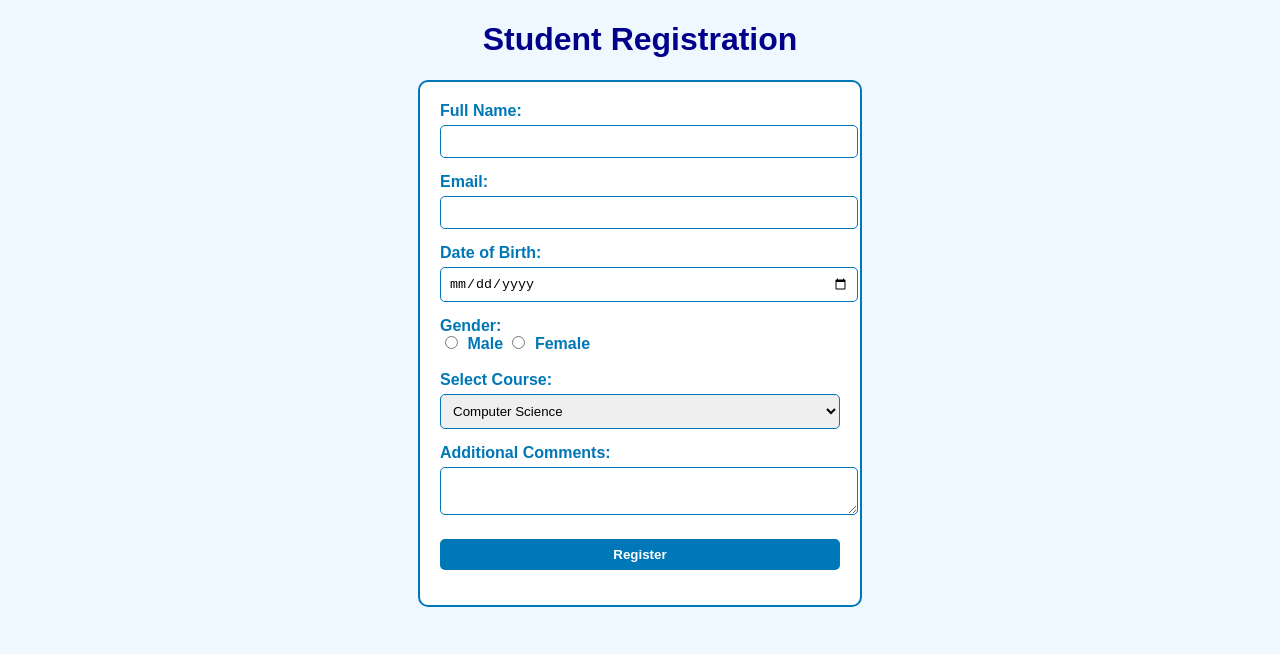
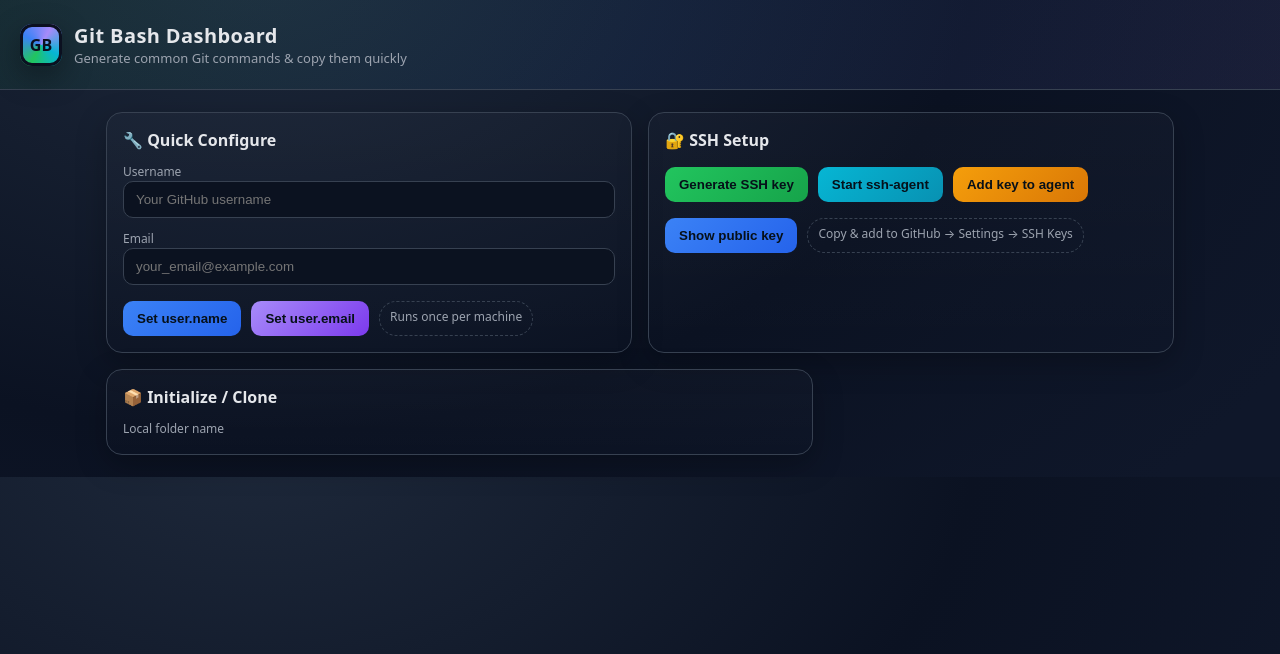
Before and after one commit to jeshu345/practice_, a plain HTML site: page index.html in a window 1280 px wide. Drawn offline with Linux system fonts and the light colour scheme.

Commit message:
I had developed git bash dashboard

```diff
--- a/index.html
+++ b/index.html
@@ -1,84 +1,156 @@
 <!DOCTYPE html>
-<html>
+<html lang="en">
 <head>
-    <title>Student Registration Form</title>
+<meta charset="UTF-8" />
+<title>Git Bash Dashboard</title>
+<meta name="viewport" content="width=device-width, initial-scale=1" />
 <style>
-        body {
-            background-color: #f0f8ff; /* light blue background */
-            font-family: Arial, sans-serif;
+  :root{
+    --bg:#0f172a;        /* slate-900 */
+    --panel:#111827;     /* gray-900 */
+    --card:#1f2937;      /* gray-800 */
+    --ink:#e5e7eb;       /* gray-200 */
+    --muted:#9ca3af;     /* gray-400 */
+    --accent:#22c55e;    /* green-500 */
+    --accent-2:#3b82f6;  /* blue-500 */
+    --accent-3:#f59e0b;  /* amber-500 */
+    --accent-4:#ef4444;  /* red-500 */
+    --purple:#a78bfa;    /* violet-400 */
+    --cyan:#06b6d4;      /* cyan-500 */
+    --border:#374151;    /* gray-700 */
   }
-        h1 {
-            text-align: center;
-            color: darkblue;
+  *{box-sizing:border-box}
+  body{
+    margin:0; background: radial-gradient(1200px 800px at 20% -10%, #1e293b 0, #0b1222 60%, var(--bg) 100%);
+    color:var(--ink); font-family: system-ui, -apple-system, Segoe UI, Roboto, Ubuntu, "Helvetica Neue", Arial;
   }
-        form {
-            background-color: #ffffff;
-            width: 400px;
-            margin: auto;
-            padding: 20px;
-            border: 2px solid #0077b6;
-            border-radius: 10px;
+  header{
+    padding:22px 20px; border-bottom:1px solid var(--border);
+    background:linear-gradient(120deg, rgba(34,197,94,.08), rgba(59,130,246,.08) 50%, rgba(167,139,250,.08));
+    position:sticky; top:0; z-index:10;
   }
-        label {
-            color: #0077b6;
-            font-weight: bold;
+  .brand{display:flex; align-items:center; gap:12px}
+  .logo{
+    width:42px; height:42px; border-radius:12px; display:grid; place-items:center;
+    background:conic-gradient(from 210deg, var(--accent), var(--accent-2), var(--purple), var(--cyan), var(--accent));
+    color:#0b1020; font-weight:900; box-shadow:0 0 0 3px #0b1020 inset, 0 10px 30px rgba(0,0,0,.35);
   }
-        input, select, textarea {
-            width: 100%;
-            padding: 8px;
-            margin-top: 5px;
-            margin-bottom: 15px;
-            border: 1px solid #0077b6;
-            border-radius: 5px;
+  .title{font-size:20px; font-weight:800; letter-spacing:.4px}
+  .sub{color:var(--muted); font-size:13px}
+
+  .wrap{max-width:1100px; margin:22px auto; padding:0 16px}
+  .grid{
+    display:grid; gap:16px;
+    grid-template-columns: repeat(12, 1fr);
   }
-        input[type="radio"] {
-            width: auto;
-            margin: 0 5px;
+  .card{
+    background:linear-gradient(180deg, rgba(255,255,255,.02), rgba(255,255,255,.00));
+    border:1px solid var(--border); border-radius:16px; padding:16px;
+    box-shadow: 0 10px 30px rgba(0,0,0,.25);
   }
-        input[type="submit"] {
-            background-color: #0077b6;
-            color: white;
-            font-weight: bold;
-            cursor: pointer;
-            border: none;
+  .card h3{margin:0 0 8px; font-size:16px}
+  .row{display:flex; gap:10px; flex-wrap:wrap; margin-top:8px}
+  label{font-size:12px; color:var(--muted)}
+  input, select, textarea{
+    width:100%; padding:10px 12px; border-radius:10px; border:1px solid var(--border);
+    background:#0b1220; color:var(--ink); outline:none;
   }
-        input[type="submit"]:hover {
-            background-color: #023e8a;
+  textarea{min-height:74px; resize:vertical}
+  .btn{
+    border:none; padding:10px 14px; border-radius:10px; color:#061019; font-weight:700; cursor:pointer;
+    transition:transform .04s ease, filter .2s ease; display:inline-flex; align-items:center; gap:8px;
+  }
+  .btn:active{transform:scale(.98)}
+  .btn.green{background:linear-gradient(135deg, var(--accent), #16a34a)}
+  .btn.blue{background:linear-gradient(135deg, var(--accent-2), #2563eb)}
+  .btn.amber{background:linear-gradient(135deg, var(--accent-3), #d97706)}
+  .btn.purple{background:linear-gradient(135deg, var(--purple), #7c3aed)}
+  .btn.cyan{background:linear-gradient(135deg, var(--cyan), #0891b2)}
+  .btn.red{background:linear-gradient(135deg, var(--accent-4), #b91c1c); color:#fff}
+  .pill{padding:6px 10px; border-radius:999px; border:1px dashed var(--border); color:var(--muted); font-size:12px}
+
+  .terminal{
+    background:#020617; border:1px solid #0b1220; border-radius:16px; overflow:hidden;
+  }
+  .term-top{
+    display:flex; align-items:center; justify-content:space-between; padding:10px 12px;
+    background:linear-gradient(180deg, #0b1220, #060b16);
+    border-bottom:1px solid #0f1a2a;
+  }
+  .dots{display:flex; gap:6px}
+  .dot{width:10px; height:10px; border-radius:50%}
+  .dot.red{background:#ff5f56}.dot.yellow{background:#ffbd2e}.dot.green{background:#27c93f}
+  .term-body{padding:14px; font-family: ui-monospace, SFMono-Regular, Menlo, Monaco, Consolas, "Liberation Mono", monospace; font-size:13px; line-height:1.45; min-height:200px}
+  .cmd{color:#a7f3d0}
+  .op{color:#93c5fd}
+  .dim{color:#64748b}
+  .copybar{display:flex; justify-content:space-between; align-items:center; padding:10px 12px; border-top:1px solid #0f1a2a; background:#060b16}
+  .copy{background:#0b1220; color:var(--ink); border:1px solid var(--border); padding:8px 12px; border-radius:10px; cursor:pointer}
+  .small{font-size:12px; color:var(--muted)}
+  .footer{color:var(--muted); text-align:center; padding:16px 0 28px}
+  .k{display:grid; gap:8px}
+  .span-6{grid-column: span 6}
+  .span-4{grid-column: span 4}
+  .span-8{grid-column: span 8}
+  .span-12{grid-column: span 12}
+  @media (max-width: 900px){
+    .span-6,.span-4,.span-8{grid-column: span 12}
   }
 </style>
 </head>
 <body>
+  <header>
+    <div class="brand">
+      <div class="logo">GB</div>
+      <div>
+        <div class="title">Git Bash Dashboard</div>
+        <div class="sub">Generate common Git commands & copy them quickly</div>
+      </div>
+    </div>
+  </header>
 
-    <h1>Student Registration</h1>
+  <main class="wrap">
+    <!-- Quick Config -->
+    <section class="grid">
+      <div class="card span-6">
+        <h3>🔧 Quick Configure</h3>
+        <div class="k">
+          <div>
+            <label>Username</label>
+            <input id="user" placeholder="Your GitHub username" />
+          </div>
+          <div>
+            <label>Email</label>
+            <input id="email" placeholder="your_email@example.com" />
+          </div>
+          <div class="row">
+            <button class="btn blue" onclick="emit(`git config --global user.name \"${val('user')}\"`)">Set user.name</button>
+            <button class="btn purple" onclick="emit(`git config --global user.email \"${val('email')}\"`)">Set user.email</button>
+            <span class="pill">Runs once per machine</span>
+          </div>
+        </div>
+      </div>
 
-    <form action="/submit" method="post">
-        <label for="name">Full Name:</label>
-        <input type="text" id="name" name="name" required>
+      <div class="card span-6">
+        <h3>🔐 SSH Setup</h3>
+        <div class="k">
+          <div class="row">
+            <button class="btn green" onclick="emit(`ssh-keygen -t ed25519 -C \"${val('email')||'your_email@example.com'}\"`)">Generate SSH key</button>
+            <button class="btn cyan" onclick="emit('eval \"$(ssh-agent -s)\"')">Start ssh-agent</button>
+            <button class="btn amber" onclick="emit('ssh-add ~/.ssh/id_ed25519')">Add key to agent</button>
+          </div>
+          <div class="row">
+            <button class="btn blue" onclick="emit('cat ~/.ssh/id_ed25519.pub')">Show public key</button>
+            <span class="pill">Copy & add to GitHub → Settings → SSH Keys</span>
+          </div>
+        </div>
+      </div>
+    </section>
 
-        <label for="email">Email:</label>
-        <input type="email" id="email" name="email" required>
-
-        <label for="dob">Date of Birth:</label>
-        <input type="date" id="dob" name="dob" required>
-
-        <label for="gender">Gender:</label><br>
-        <input type="radio" id="male" name="gender" value="Male">
-        <label for="male">Male</label>
-        <input type="radio" id="female" name="gender" value="Female">
-        <label for="female">Female</label><br><br>
-
-        <label for="course">Select Course:</label>
-        <select id="course" name="course">
-            <option value="cse">Computer Science</option>
-            <option value="ece">Electronics</option>
-            <option value="mech">Mechanical</option>
-        </select>
-
-        <label for="comments">Additional Comments:</label>
-        <textarea id="comments" name="comments"></textarea>
-
-        <input type="submit" value="Register">
-    </form>
-
-</body>
-</html>
+    <!-- Repo -->
+    <section class="grid" style="margin-top:16px">
+      <div class="card span-8">
+        <h3>📦 Initialize / Clone</h3>
+        <div class="k">
+          <div>
+            <label>Local folder name</label
```
Also changed, not shown: indexx.html (added, +84 -0 lines). Lines whose indentation alone changed are shown as unchanged.
